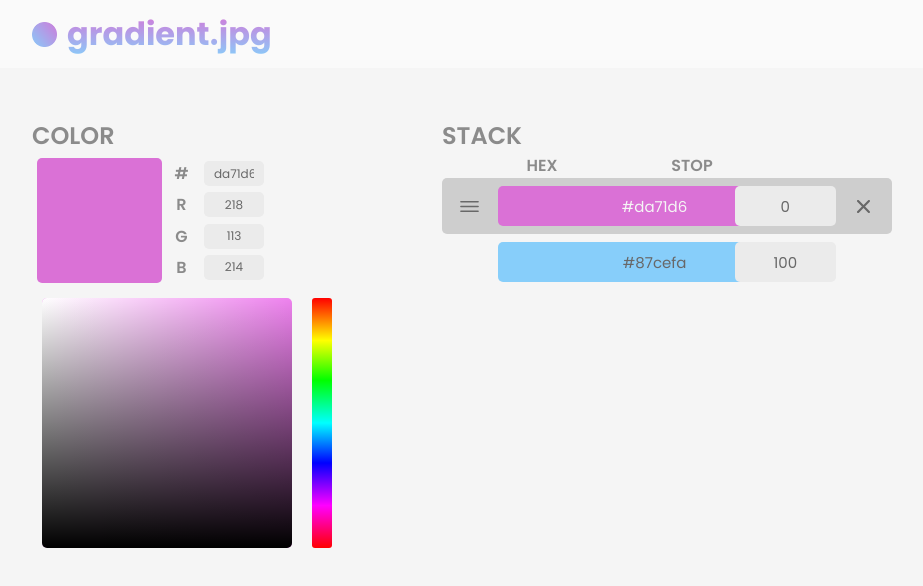
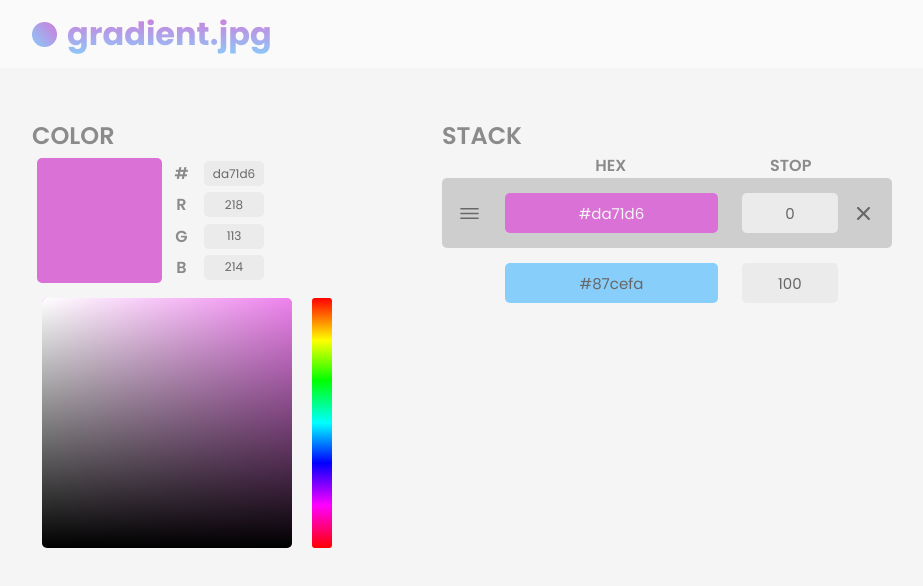
Before and after one commit to karenying/gradient.png, a React (Create React App) app: page / in a window 1280 px wide. Shown: the top 586 px of the page, without its empty margins (18-941 px from the left). Built offline with nearby package versions, Linux system fonts and the light colour scheme.

Commit message:
Fix grid alignment

```diff
--- a/src/App.css
+++ b/src/App.css
@@ -27,7 +27,6 @@ input {
     border: none;
     margin: 3px;
     border-radius: 5px;
-    padding: 0px 10px;
     text-align: center;
     box-sizing: border-box;
 }
@@ -43,7 +42,7 @@ input[type='number'] {
 }
 
 input:focus {
-    box-shadow: 0 0 7px;
+    box-shadow: inset 0 0 7px var(--input-text-gray);
     border-radius: 5px;
     outline: none;
 }
--- a/src/Components/Stack/Stack.js
+++ b/src/Components/Stack/Stack.js
@@ -17,6 +17,7 @@ class Stack extends React.Component {
             <div className='stack-container'>
                 <h2>STACK</h2>
                 <div className='stack-container-label'>
+                    <p />
                     <p>HEX</p>
                     <p>STOP</p>
                 </div>
--- a/src/Styles/Stack/Stack.css
+++ b/src/Styles/Stack/Stack.css
@@ -15,8 +15,8 @@
 
 .stack-container-label {
     display: grid;
-    width: 400px;
-    grid-template-columns: 50% 25% 25%;
+    width: 100%;
+    grid-template-columns: 10% 55% 25% 10%;
     grid-template-rows: 100%;
     align-items: center;
 }
--- a/src/Styles/Stack/StackItem.css
+++ b/src/Styles/Stack/StackItem.css
@@ -28,6 +28,8 @@
 .stackitem-container input {
     height: 40px;
     font-size: 15px;
+    width: 90%;
+    margin: 10px;
 }
 
 .stackitem-icon-container {
--- a/src/Utils/colorUtils.js
+++ b/src/Utils/colorUtils.js
@@ -25,6 +25,7 @@ function getLuminanceFromHex(hex) {
     for (let i = 0; i < rgb.length; i++) {
         let c = rgb[i];
         c /= 255;
+
         if (c > 0.03928) {
             let c1 = Math.pow((c + 0.055) / 1.055, 2.4);
             c = c1;
```
